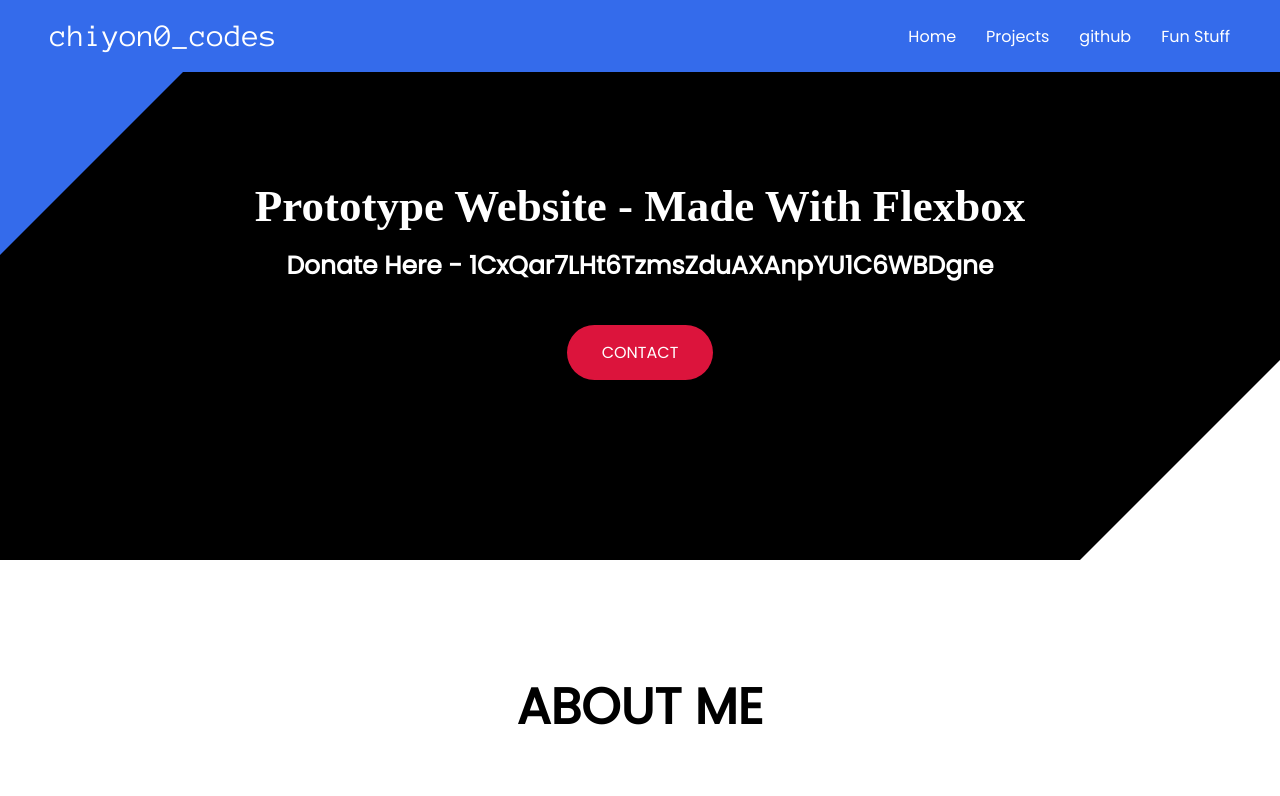
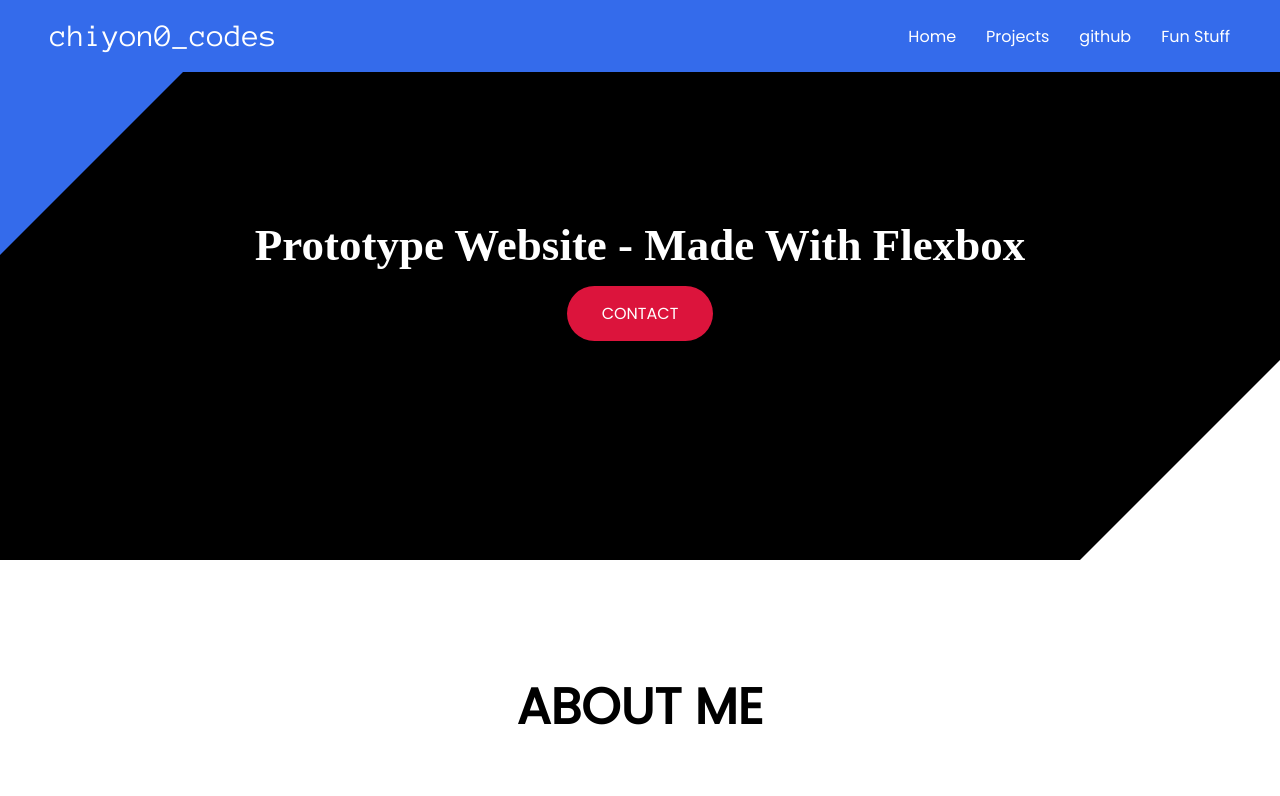
Before and after one commit to chiyon0/first-site, a plain HTML site: page index.html in a window 1280 px wide. Shown: the top 796 px of the page. Drawn offline with Linux system fonts and the light colour scheme; a web font is replaced by a local one.

Commit message:
Add files via upload

```diff
--- a/index.html
+++ b/index.html
@@ -26,7 +26,7 @@
       <div class="vector-dec"><div class="right-triangle top"></div><div class="right-triangle bottom"></div></div>
       <div class="banner-img"></div>
       <h1>Prototype Website - Made With Flexbox</h1>
-      <h3>Donate Here - 1CxQar7LHt6TzmsZduAXAnpYU1C6WBDgne</h3>
+      <!-- <h3>Donate Here - 1CxQar7LHt6TzmsZduAXAnpYU1C6WBDgne</h3> -->
       <a href="#" class="banner-btn">Contact</a>
 
     </section>
```
Also changed, not shown: img2.png (added).
